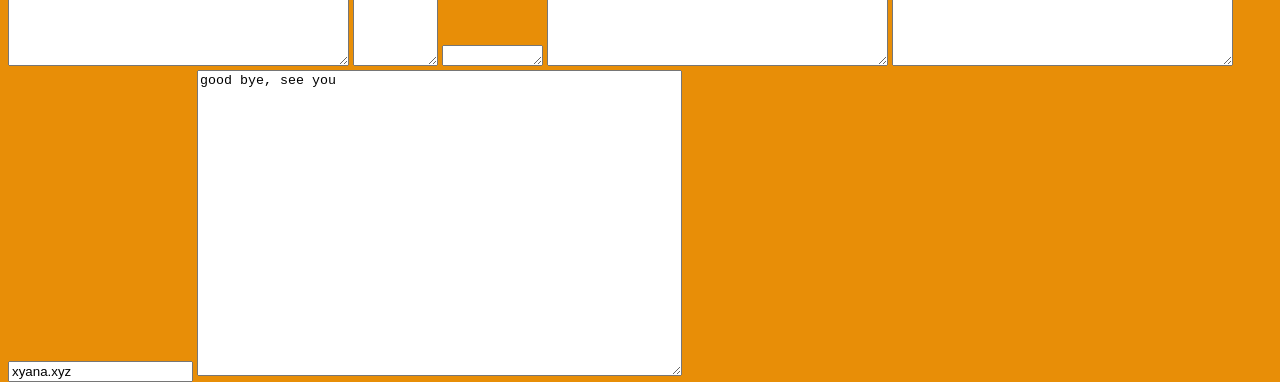
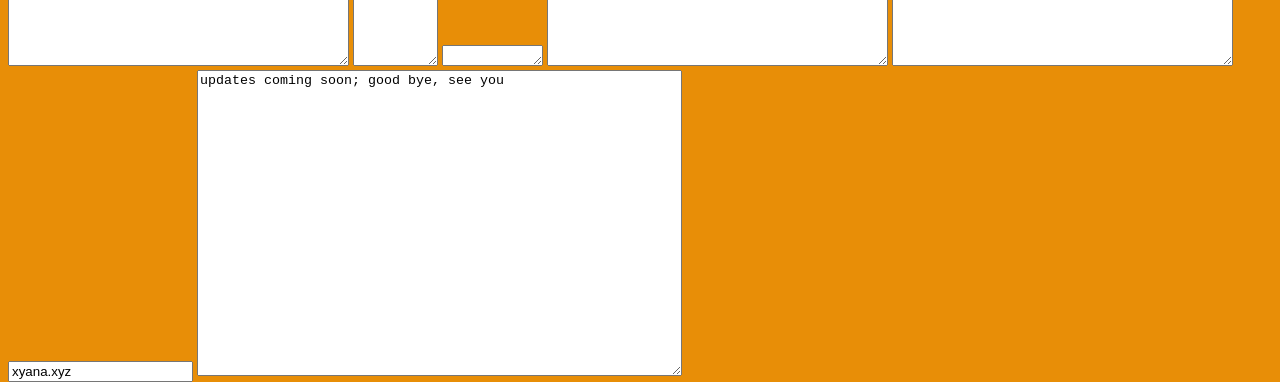
Before and after one commit to xyanaxy/ysotopic-xpecies-master, a plain HTML site: page index.html in a window 1280 px wide. Shown: the part 680-1062 px from the top of the page. Drawn offline with Linux system fonts and the light colour scheme.

Commit message:
good-bye

```diff
--- a/index.html
+++ b/index.html
@@ -22,7 +22,7 @@
 <textarea id="text" name="text" rows="15" cols="40"></textarea>
 <textarea id="text" name="text"rows="10" cols="40">insta @ysotopicxpecies</textarea>
 <a href="https://www.xyana.xyz/"> <input type=text value="xyana.xyz"></a>
-<textarea id="text" name="text" rows="20" cols="58">good bye, see you</textarea>
+<textarea id="text" name="text" rows="20" cols="58">updates coming soon; good bye, see you</textarea>
 
      <!-- <a-scene>
         <a-assets>
```
